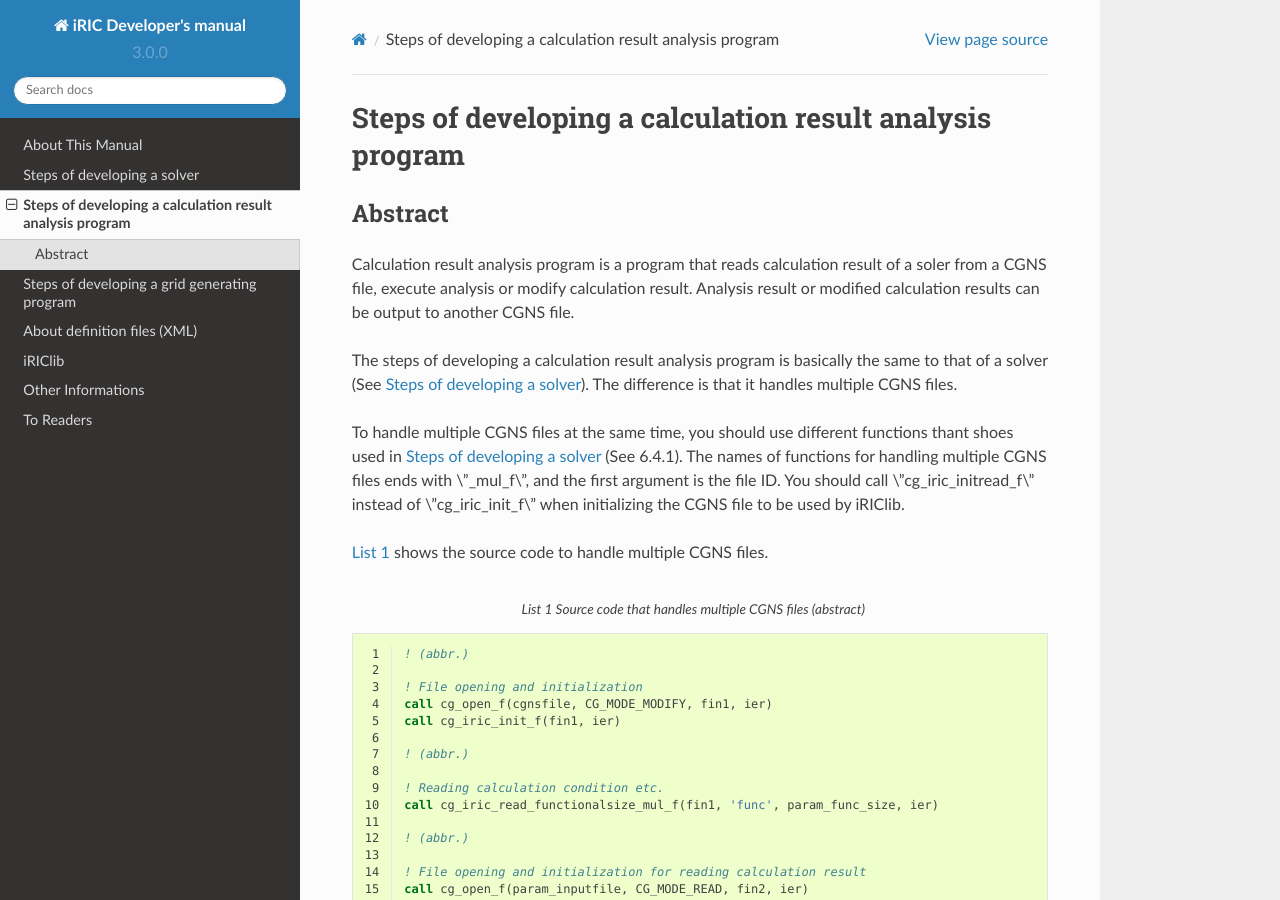
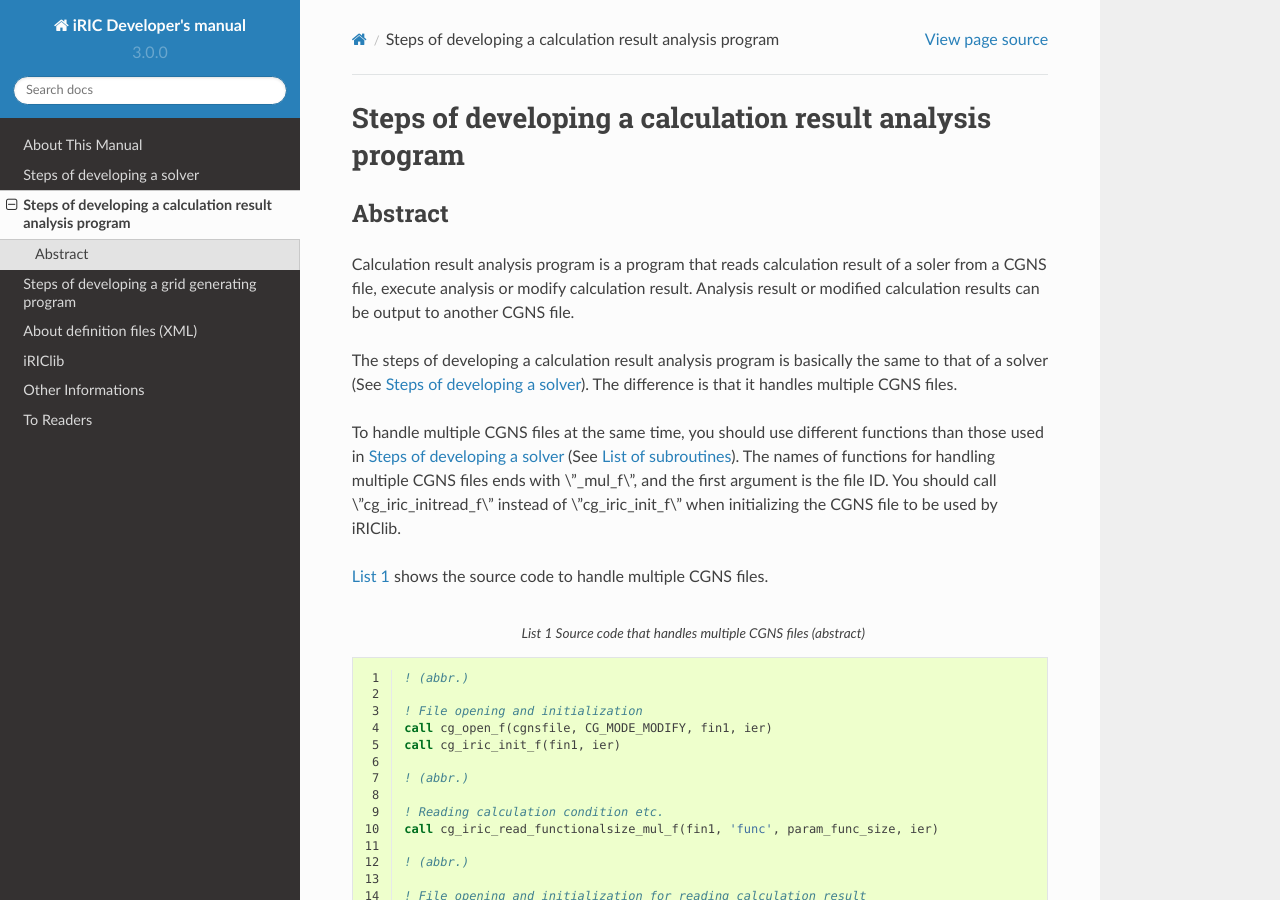
Before and after one commit to scharlton2/solver_dev_manual, a Sphinx documentation site: the page built from source/03_how_to_dev_analysistool.rst, in a window 1280 px wide and 900 px high. Built offline with Sphinx 7.4.7 and the Read the Docs theme 2.0.0, drawn with Linux system fonts in a browser that asks for light colours.

Commit message:
Dev manual updated.

```diff
--- a/cleanup_and_check.py
+++ b/cleanup_and_check.py
@@ -40,6 +40,8 @@ def cleanup_and_check_file(filename):
 
         if not code_mode:
             line = escape_characters(line, ["\"", "'"])
+            line = line.replace('“', '"')
+            line = line.replace('”', '"')
 
         output_lines.append(line)
 
--- a/source/03_how_to_dev_analysistool.rst
+++ b/source/03_how_to_dev_analysistool.rst
@@ -14,7 +14,8 @@ basically the same to that of a solver (See :ref:`how_to_develop_solver`). The d
 is that it handles multiple CGNS files.
 
 To handle multiple CGNS files at the same time, you should use different
-functions thant shoes used in :ref:`how_to_develop_solver` (See 6.4.1).
+functions than those used in :ref:`how_to_develop_solver`
+(See :ref:`iriclib_list_of_functions`).
 The names of functions for handling multiple CGNS files ends with
 \\"_mul_f\\", and the first argument is the file ID. You should call
 \\"cg_iric_initread_f\\" instead of \\"cg_iric_init_f\\" when
--- a/source/04/01_abstract.rst
+++ b/source/04/01_abstract.rst
@@ -62,7 +62,7 @@ README
 ------
 
 README is a text file that describes about the grid generating program.
-The content of README is shown in the “Description” area on [Select Grid
+The content of README is shown in the \\"Description\\" area on [Select Grid
 Creating Algorithm] dialog].
 
 :numref:`relations_between_gridgen_and_files` shows the relationship
--- a/source/06/02/06_load_grid.rst
+++ b/source/06/02/06_load_grid.rst
@@ -52,7 +52,7 @@ subroutines for reading structured grids only.
    * - cg_iric_read_grid_functionaltimesize_f
      - Reads the number of values of dimension \\"Time\\" for functional grid attribute
    * - cg_iric_read_grid_functionaltime_f
-     - Reads the values of dimension “Time” for functional grid attribute
+     - Reads the values of dimension "Time" for functional grid attribute
    * - cg_iric_read_grid_functionaldimensionsize_f
      - Reads the number of values of dimension for functional grid attribute
    * - cg_iric_read_grid_functionaldimension_integer_f
--- a/source/06/03/cg_iric_read_grid_functionaltime_f.rst
+++ b/source/06/03/cg_iric_read_grid_functionaltime_f.rst
@@ -1,7 +1,7 @@
 cg_iric_read_grid_functionaltime_f
 ==================================
 
--  Reads the values of dimension “Time” for functional grid attribute
+-  Reads the values of dimension "Time" for functional grid attribute
 
 Format
 ------
--- a/source/06/03/cg_iric_read_grid_functionaltimesize_f.rst
+++ b/source/06/03/cg_iric_read_grid_functionaltimesize_f.rst
@@ -1,7 +1,7 @@
 cg_iric_read_grid_functionaltimesize_f
 ======================================
 
--  Reads the number of values of dimension “Time” for functional grid
+-  Reads the number of values of dimension "Time" for functional grid
 
 Format
 ------
--- a/source/06/03/functionlist.rst
+++ b/source/06/03/functionlist.rst
@@ -1,3 +1,5 @@
+.. _iriclib_list_of_functions:
+
 List of subroutines
 =====================
 
```
